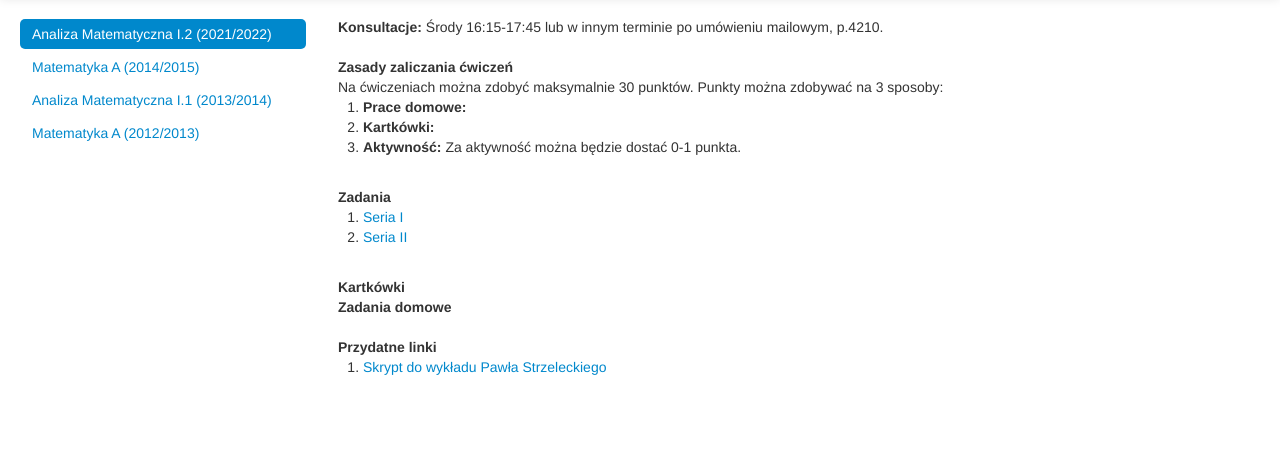
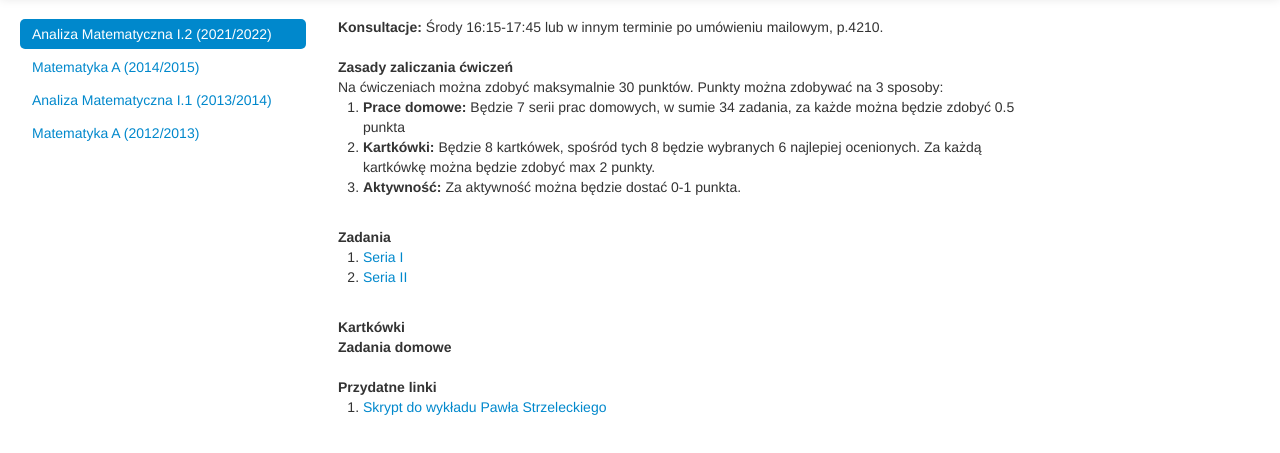
Before and after one commit to kmazowiecka/kmazowiecka.github.io, a plain HTML site: page dydaktyka/am22.html in a window 1280 px wide. Shown: the part 43-496 px from the top of the page. Drawn offline with nearby package versions, Linux system fonts and the light colour scheme.

Commit message:
Update am22.html

```diff
--- a/dydaktyka/am22.html
+++ b/dydaktyka/am22.html
@@ -69,8 +69,8 @@ body {
 		Na ćwiczeniach można zdobyć maksymalnie 30 punktów. Punkty można
 		zdobywać na 3 sposoby:
 		<ol>
-			<li><b>Prace domowe:</b> </li>
-			<li><b>Kartkówki:</b> </li>
+			<li><b>Prace domowe:</b> Będzie 7 serii prac domowych, w sumie 34 zadania, za każde można będzie zdobyć 0.5 punkta</li>
+			<li><b>Kartkówki:</b> Będzie 8 kartkówek, spośród tych 8 będzie wybranych 6 najlepiej ocenionych. Za każdą kartkówkę można będzie zdobyć max 2 punkty. </li>
 			<li><b>Aktywność:</b> Za aktywność można będzie dostać 0-1 punkta.
 		</li>
 	</ol>
```
